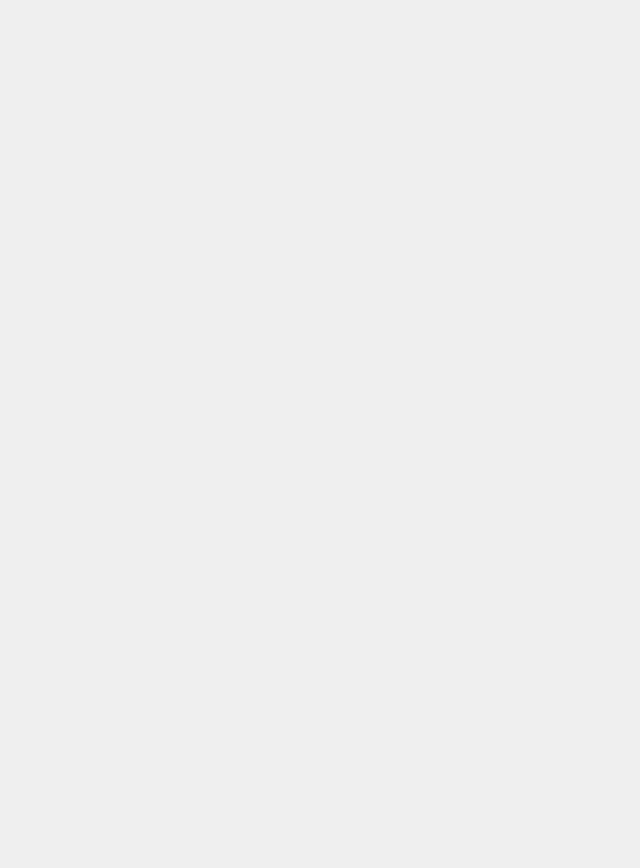
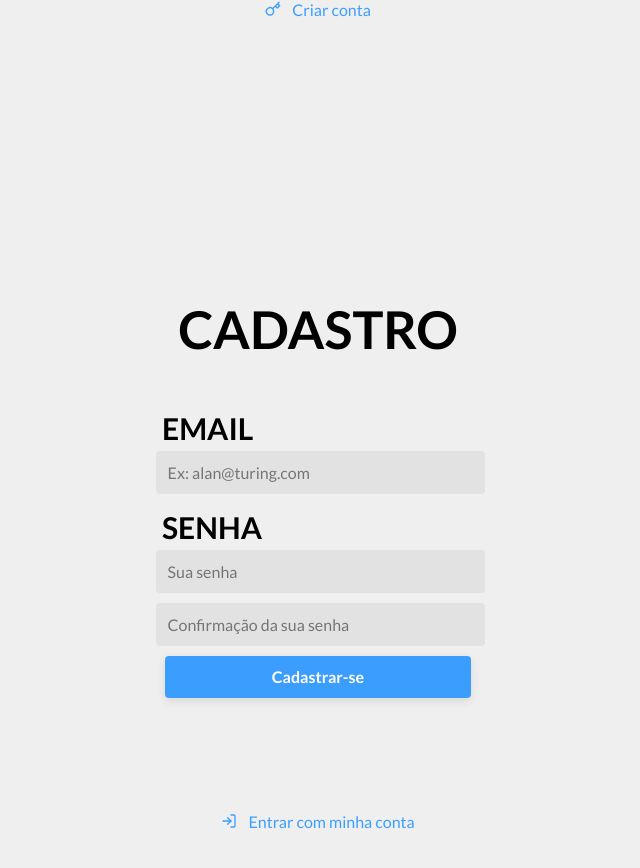
Before and after one commit to AtilioA/AlertaDoTesouro, a React (Create React App) app in the folder web/: page / in a window 1280 px wide. Shown: the part 676-1544 px from the top of the page, without its empty margins (322-962 px from the left). Before the commit the page ends 800 px from the top, so only its background shows below. Built offline with nearby package versions, Linux system fonts and the light colour scheme.

Commit message:
feat(web): create SignUp page

```diff
--- a/web/src/App.tsx
+++ b/web/src/App.tsx
@@ -1,10 +1,13 @@
 import React from 'react';
 
+import SignIn from './pages/SignIn';
+import SignUp from './pages/SignUp';
 import GlobalStyle from './styles/global';
 
 const App: React.FC = () => (
   <>
-    <h1>Hello, World!</h1>
+    <SignIn />
+    <SignUp />
     <GlobalStyle />
   </>
 );
--- /dev/null
+++ b/web/src/pages/SignUp/index.tsx
@@ -0,0 +1,39 @@
+import React from 'react';
+
+import { Container } from './styles';
+import { FiLogIn } from 'react-icons/fi';
+
+const SignIn: React.FC = () => (
+  <Container>
+    <form>
+      <div id="form-header">
+        <h1>CADASTRO</h1>
+      </div>
+
+      <div id="input-header">
+        <h2>EMAIL</h2>
+      </div>
+      <input placeholder="Ex: alan@turing.com" />
+
+      <div id="input-header">
+        <h2>SENHA</h2>
+      </div>
+      <input name="password" type="password" placeholder="Sua senha" />
+
+      <input
+        name="confirmPassword"
+        type="password"
+        placeholder="Confirmação da sua senha"
+      />
+
+      <button type="submit">Cadastrar-se</button>
+    </form>
+
+    <a href="login">
+      <FiLogIn />
+      &nbsp; Entrar com minha conta
+    </a>
+  </Container>
+);
+
+export default SignIn;
--- /dev/null
+++ b/web/src/pages/SignUp/styles.ts
@@ -0,0 +1,84 @@
+import styled from 'styled-components';
+import { shade } from 'polished';
+
+export const Container = styled.div`
+  height: 100vh;
+  display: flex;
+
+  justify-content: center;
+  align-items: center;
+  flex-direction: column;
+
+  form {
+    margin: 80px;
+    width: 340px;
+    text-align: center;
+
+    h1 {
+      margin-bottom: 24px;
+    }
+
+    div#form-header {
+      font-size: 26px;
+      text-align: center;
+      margin-bottom: 50px;
+    }
+
+    div#input-header {
+      font-size: 20px;
+      text-align: left;
+      margin: 5px 5px 5px 14px;
+      & + input {
+        margin-bottom: 10px;
+      }
+    }
+
+    input {
+      margin-left: 5px;
+      padding: 10px;
+      width: 97%;
+      background: #e2e2e2;
+      border-radius: 4px;
+      border: 2px solid #e2e2e2;
+    }
+
+    button {
+      background: #3b9eff;
+      color: #ffffff;
+      &:hover {
+        background: ${shade(0.1, '#3b9fff')};
+      }
+      transition: background 0.2s;
+
+      margin: 10px;
+      padding: 0 16px;
+
+      border-radius: 4px;
+      border: 0;
+      box-shadow: 0px 3px 10px rgba(0, 0, 0, 0.1);
+
+      width: 90%;
+      height: 42px;
+
+      text-align: center;
+      font-weight: bold;
+    }
+  }
+
+  > a {
+    color: #3b9fff;
+    display: flex;
+    align-items: center;
+    margin-top: 24px;
+    text-decoration: none;
+
+    transition: color 0.2s;
+    &:hover {
+      color: ${shade(0.1, '#3b9fff')};
+    }
+
+    svg {
+      margin-right: 5px;
+    }
+  }
+`;
```
